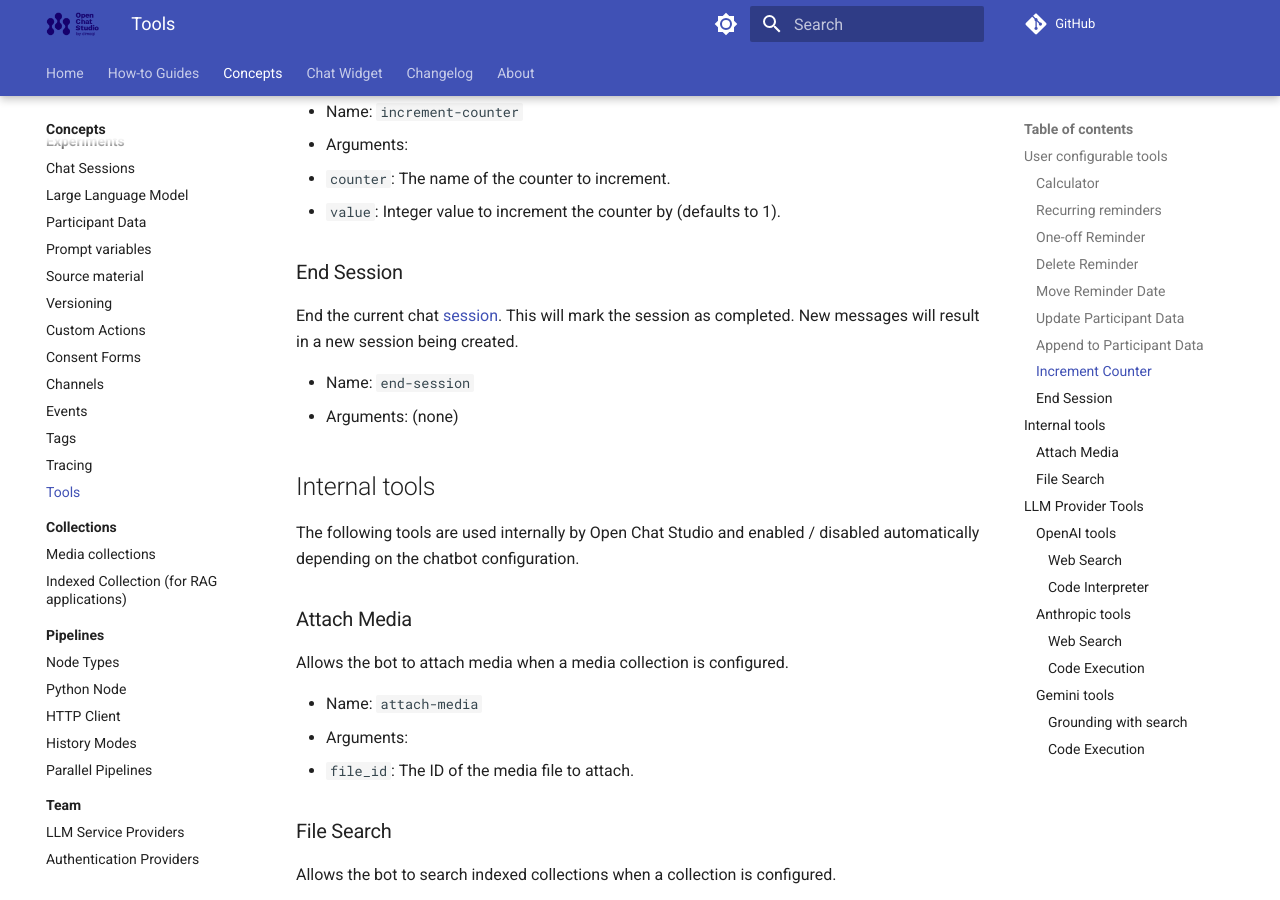
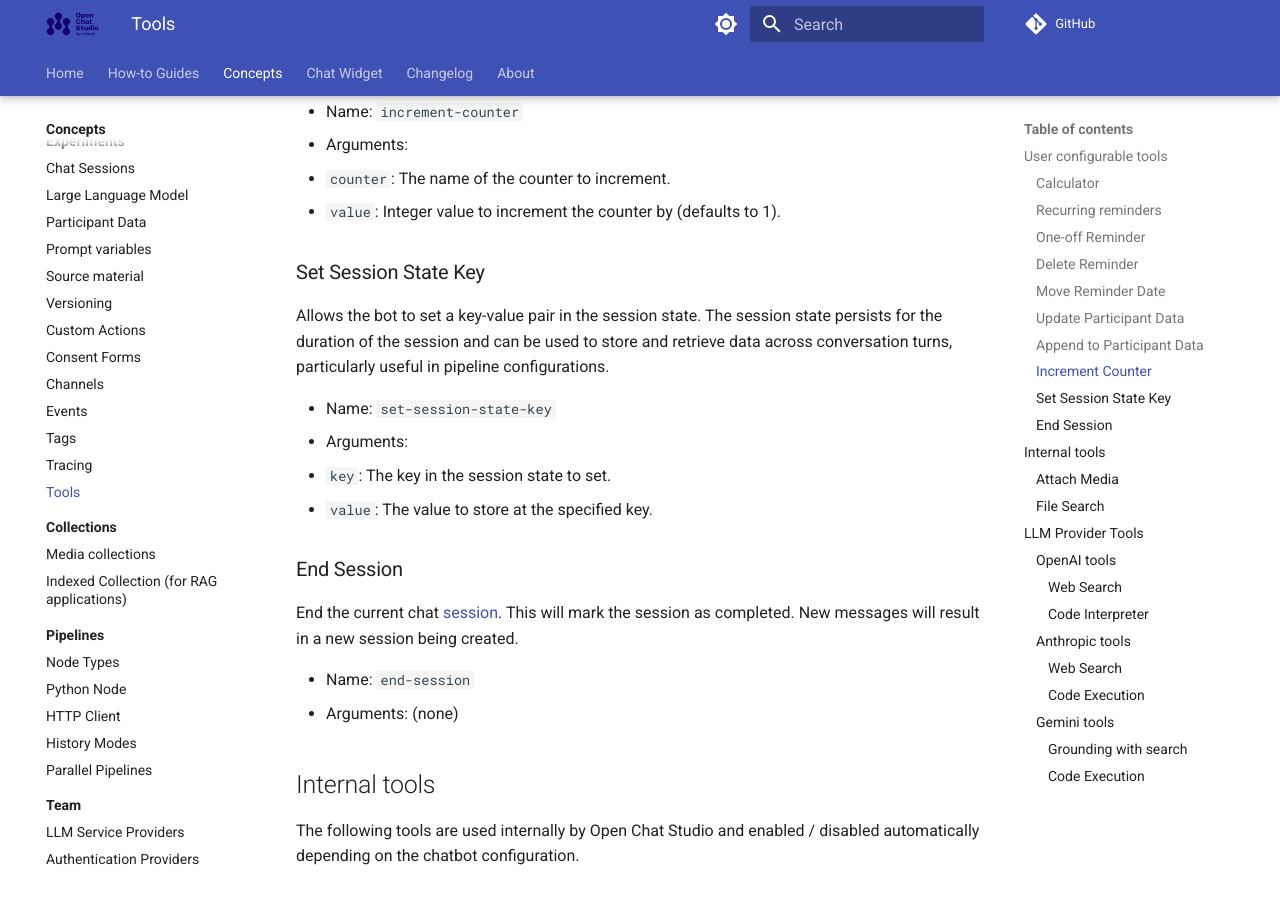
Before and after one commit to dimagi/open-chat-studio-docs, an MkDocs documentation site: the page built from docs/concepts/tools/index.md, in a window 1280 px wide and 900 px high, scrolled down 2578 px. Built offline with MkDocs 1.6.1 and Material for MkDocs 9.7.7, drawn with Linux system fonts in a browser that asks for light colours; a script that is not in the unit is left out; comment, search, counter and statistics services are not loaded.

Commit message:
update changelog and docs from OCS PR #2111

```diff
--- a/docs/concepts/tools/index.md
+++ b/docs/concepts/tools/index.md
@@ -87,6 +87,15 @@ Increment the value of a counter. The counter is stored in [participant data](..
   * `counter`: The name of the counter to increment.
   * `value`: Integer value to increment the counter by (defaults to 1).
 
+### Set Session State Key
+
+Allows the bot to set a key-value pair in the session state. The session state persists for the duration of the session and can be used to store and retrieve data across conversation turns, particularly useful in pipeline configurations.
+
+* Name: `set-session-state-key`
+* Arguments:
+  * `key`: The key in the session state to set.
+  * `value`: The value to store at the specified key.
+
 ### End Session
 
 End the current chat [session](../sessions.md). This will mark the session as completed. New messages will result in a new session being created.
```
Also changed, not shown: docs/changelog.md (+3 -0 lines).
